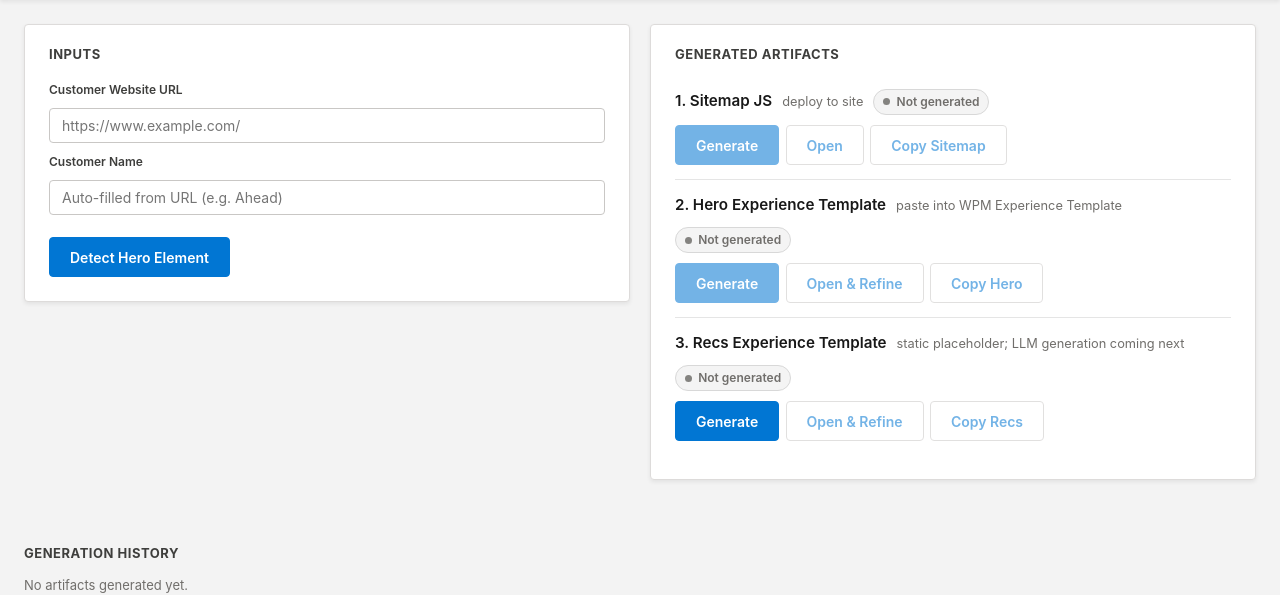
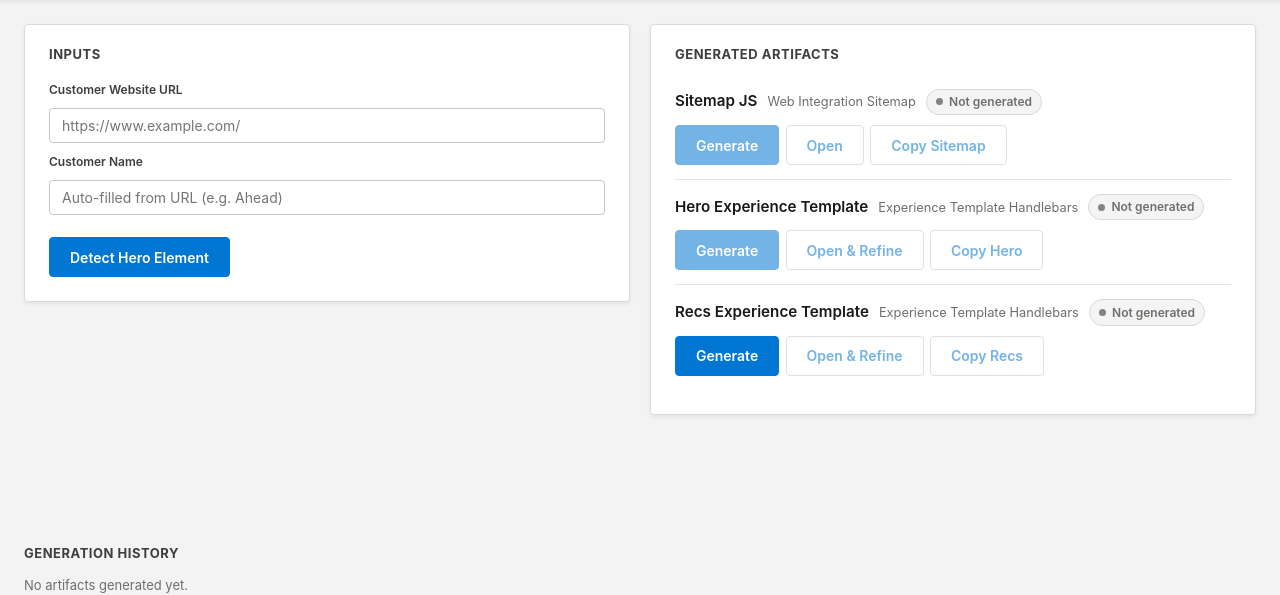
Before and after one commit to porziorobe/Salesforce-Personalization-Sitemap2.0-Dev, a Flask app: page / in a window 1280 px wide. Shown: the part 128-723 px from the top of the page. Run offline with Flask 3, Linux system fonts and the light colour scheme.

Commit message:
Tighten artifact labels: drop numbers, hint is 'what it is' not 'where it goes'
Names now: Sitemap JS / Hero Experience Template / Recs Experience Template.
Hints uniformly describe the artifact type (Web Integration Sitemap /
Experience Template Handlebars), keeping the row compact and consistent.

Co-Authored-By: Claude Opus 4.7 <noreply@anthropic.com>

```diff
--- a/static/app.js
+++ b/static/app.js
@@ -45,9 +45,9 @@
   var stylesReady = false;
 
   var artifacts = {
-    sitemap: { value: '', state: 'empty', label: '1. Sitemap JS' },
-    hero: { value: '', state: 'empty', label: '2. Hero Experience Template' },
-    rec: { value: '', state: 'empty', label: '3. Recs Experience Template' },
+    sitemap: { value: '', state: 'empty', label: 'Sitemap JS' },
+    hero: { value: '', state: 'empty', label: 'Hero Experience Template' },
+    rec: { value: '', state: 'empty', label: 'Recs Experience Template' },
   };
 
   var openButtons = { sitemap: openSitemapBtn, hero: openHeroBtn, rec: openRecBtn };
--- a/templates/index.html
+++ b/templates/index.html
@@ -84,8 +84,8 @@
 
           <div class="artifact-row" data-artifact="sitemap">
             <div class="artifact-info">
-              <span class="artifact-name">1. Sitemap JS</span>
-              <span class="artifact-hint">deploy to site</span>
+              <span class="artifact-name">Sitemap JS</span>
+              <span class="artifact-hint">Web Integration Sitemap</span>
               <span class="artifact-status" data-state="empty">
                 <span class="status-dot"></span>
                 <span class="status-text">Not generated</span>
@@ -103,8 +103,8 @@
 
           <div class="artifact-row" data-artifact="hero">
             <div class="artifact-info">
-              <span class="artifact-name">2. Hero Experience Template</span>
-              <span class="artifact-hint">paste into WPM Experience Template</span>
+              <span class="artifact-name">Hero Experience Template</span>
+              <span class="artifact-hint">Experience Template Handlebars</span>
               <span class="artifact-status" data-state="empty">
                 <span class="status-dot"></span>
                 <span class="status-text">Not generated</span>
@@ -122,8 +122,8 @@
 
           <div class="artifact-row" data-artifact="rec">
             <div class="artifact-info">
-              <span class="artifact-name">3. Recs Experience Template</span>
-              <span class="artifact-hint">static placeholder; LLM generation coming next</span>
+              <span class="artifact-name">Recs Experience Template</span>
+              <span class="artifact-hint">Experience Template Handlebars</span>
               <span class="artifact-status" data-state="empty">
                 <span class="status-dot"></span>
                 <span class="status-text">Not generated</span>
```
